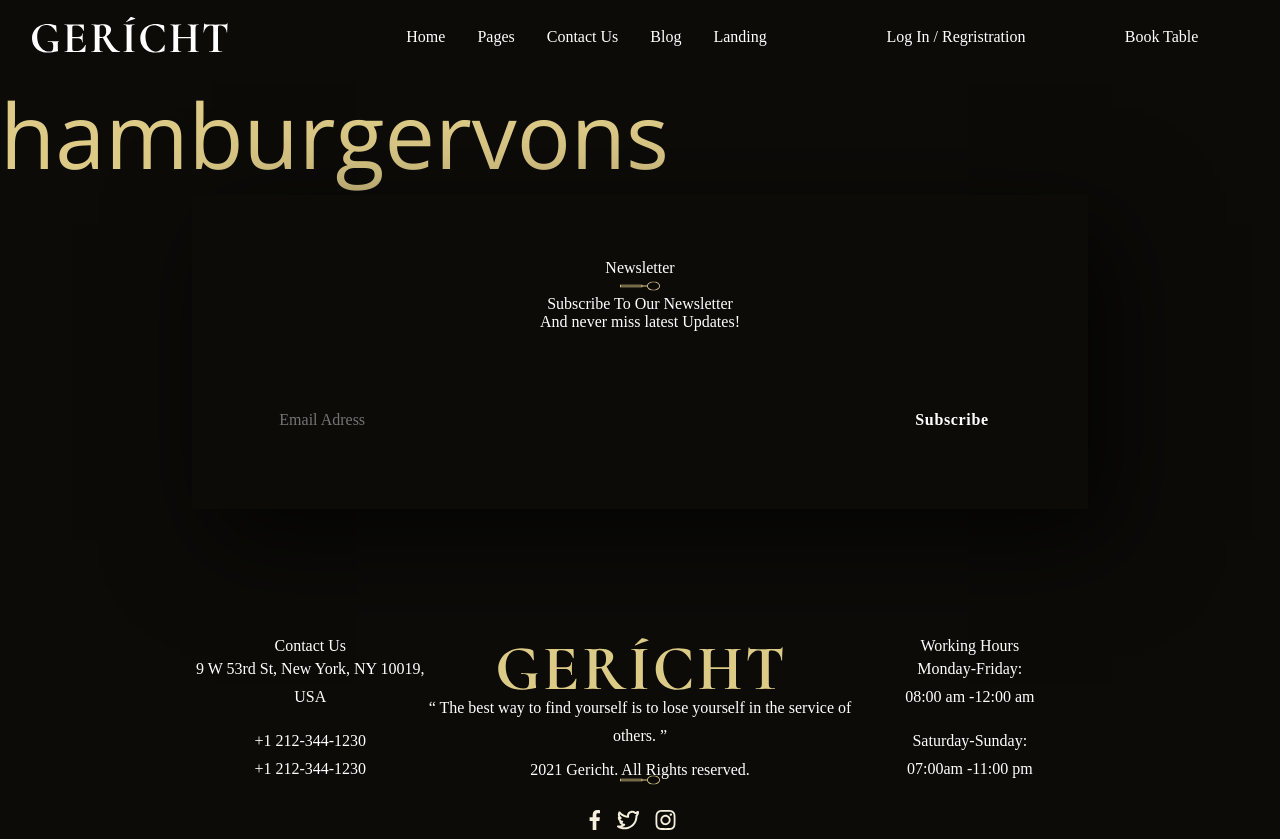
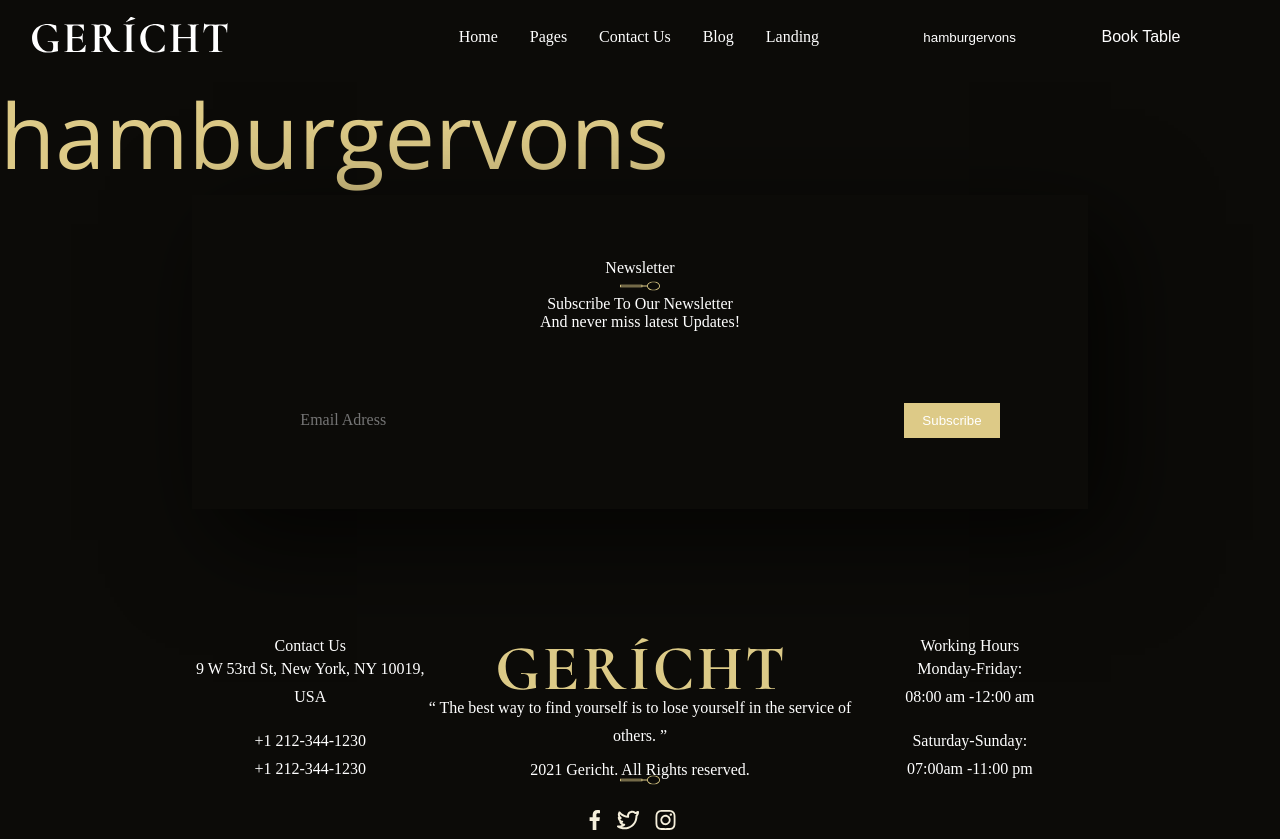
Before and after one commit to irvancolz/gericht-restaurant, a Next.js app: page / in a window 1280 px wide. Built offline with nearby package versions, Linux system fonts and the light colour scheme; a web font is replaced by a local one.

Commit message:
- add disable variant     - edit button on footer and topnav components

```diff
--- /dev/null
+++ b/components/button/button.style.ts
@@ -0,0 +1,58 @@
+import {  VariantProps } from "@stitches/react";
+import { css } from "../../stitches.config";
+
+interface ButtonVariantConfig {
+  bgCol?: string;
+  txtCol?: string;
+  hoverCol?: string;
+}
+
+function createButtonColorVariant(props: ButtonVariantConfig) {
+  return ({
+    color: props.txtCol,
+    backgroundColor: props.bgCol,
+    '&:hover' :{
+      backgroundColor: props.hoverCol
+    }
+  })
+}
+
+export const ButtonStyles = css({
+  borderColor: "transparent",
+  outlineColor: "transparent",
+  backgroundColor: "transparent",
+  cursor: "pointer",
+
+  variants: {
+    variant: {
+      primary: createButtonColorVariant({
+        bgCol: '$goldCol1',
+        txtCol: '$textCol',
+        hoverCol: '$goldCol3',
+      }),
+      ternary: createButtonColorVariant({
+        bgCol: 'transparent',
+        txtCol: '$textCol',
+      })
+    },
+    padding: {
+      true: {
+        padding: "$1 $2",
+      },
+      none: {
+        padding: "0",
+      },
+    },
+    disable :{
+      true:{
+        cursor: 'not-allowed'
+      }
+    }
+  },
+  defaultVariants:{
+    padding: true,
+    variant: 'ternary',
+  }
+});
+
+export type ButtonStylesVariants = VariantProps<typeof ButtonStyles>;
--- a/components/button/index.tsx
+++ b/components/button/index.tsx
@@ -1,31 +1,35 @@
-import styles from "./button.module.css";
-interface buttonProps {
-  variant?: string;
-  children?: string | JSX.Element[] | JSX.Element;
+import { forwardRef, ReactNode } from "react";
+import { ButtonStyles, ButtonStylesVariants } from "./button.style";
+
+interface ButtonProps extends ButtonStylesVariants {
+  children?: ReactNode;
   onClick?: () => void;
-  type?: 'button' | 'submit' | 'reset';
+  className?: string;
+  title?: string,
 }
-const buttonDefaultProps: buttonProps = {
-  variant: "primary",
-  onClick: () => {
-    return;
-  },
-  children: "Actions",
-};
-export function Button(props: buttonProps = buttonDefaultProps) {
+
+const buttonClass = "custom-button";
+
+const Button = forwardRef<HTMLButtonElement, ButtonProps>((props, ref) => {
+  function classNames() {
+    return `${buttonClass} ${props.className ? props.className : ''} ${ButtonStyles({
+      variant: props.variant,
+      padding: props.padding,
+      disable: props.disabled,
+    })}`;
+  }
   return (
     <button
-      type={props.type}
-      className={`${styles.btn} ${
-        props.variant === "primary"
-          ? styles.primary
-          : props.variant === "secondary"
-          ? styles.secondary
-          : styles.ternary
-      }`}
-      onClick={() => props.onClick?.()}
+      ref={ref}
+      // to overriding styles
+      onClick={props.onClick}
+      className={classNames()}
+      title={props.title}
     >
       {props.children}
     </button>
   );
-}
+});
+
+Button.displayName = "Button";
+export default Button;
--- a/components/footer/footer-form.tsx
+++ b/components/footer/footer-form.tsx
@@ -3,7 +3,7 @@ import formCss from "./fotrfrm.module.css";
 import Text from "../text";
 import spoon from "../../public/assets/global/spoon-logo.svg";
 import Image from "next/image";
-import { Button } from "../button";
+import Button from "../button";
 import { SyntheticEvent } from "react";
 
 export function FooterForm() {
@@ -27,7 +27,7 @@ export function FooterForm() {
       <div className={formCss.formC}>
         <form className={formCss.form} onSubmit={(e) => handleSubmit(e)}>
           <input type="email" required placeholder="Email Adress" />
-          <Button variant="primary" type="submit">
+          <Button variant={'primary'}>
             Subscribe
           </Button>
         </form>
--- a/components/text/text.style.ts
+++ b/components/text/text.style.ts
@@ -1,6 +1,7 @@
 import { styled, VariantProps } from "@stitches/react";
 
 export const TextStyles = styled('p', {
+    color: 'inherit',
     variants:{
         // adjust font size
         size:{
--- a/components/topnav/index.tsx
+++ b/components/topnav/index.tsx
@@ -4,7 +4,7 @@ import { CSSProperties, useState } from "react";
 import { Section } from "../section";
 import styles from "./topnav.module.css";
 import webLogo from "../../public/assets/global/web-logo.svg";
-import { Button } from "../button";
+import Button  from "../button";
 
 const navigationLinks = [
   {
@@ -51,14 +51,14 @@ export function Topnav() {
         </div>
         {/* Show on tablet */}
         <div className={styles.regs}>
-          <Button variant="ternary">
+          <Button>
             <span className={styles.link}>Log In / Regristration</span>
           </Button>
-          <Button variant="ternary">
+          <Button>
             <span className={styles.link}>Book Table</span>
           </Button>
         </div>
-        <Button onClick={() => toggleOpen()}>
+        <Button onClick={() => toggleOpen()} padding='none'>
           <span className={styles.toggleI}>&#9776;</span>
         </Button>
       </div>
@@ -78,10 +78,11 @@ export function Topnav() {
         </nav>
         {/* show on mobile */}
         <div className={styles.regs}>
-          <Button variant="ternary">
-            <span className={styles.link}>Log In / Regristration</span>
+          <Button>
+            hamburgervons
+            {/* <span className={styles.link}>Log In / Regristration</span> */}
           </Button>
-          <Button variant="ternary">
+          <Button >
             <span className={styles.link}>Book Table</span>
           </Button>
         </div>
--- a/stitches.config.ts
+++ b/stitches.config.ts
@@ -1,6 +1,6 @@
 import { createStitches, globalCss } from "@stitches/react";
 
-export const { styled, getCssText } = createStitches({
+export const { styled, getCssText, css } = createStitches({
   theme: {
     fonts: {
       cormorant: 'Cormorant Upright, serif',
```
